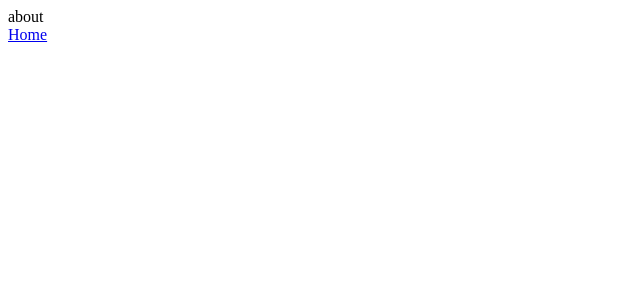
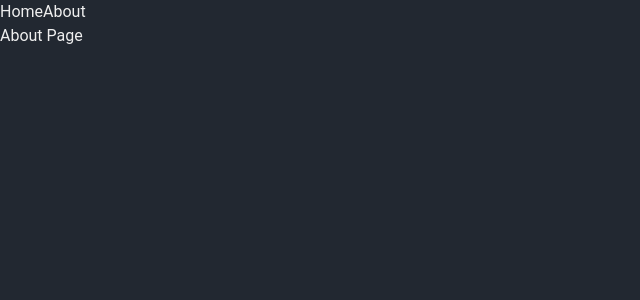
Before and after one commit to ethan-butterworth/my-react-portfolio-v2, a Next.js app: page /about in a window 1280 px wide. Shown: the top 300 px of the page, without its empty margins (0-640 px from the left). Built offline with nearby package versions, Linux system fonts and the light colour scheme.

Commit message:
learning next.js

```diff
--- /dev/null
+++ b/src/app/about/layout.js
@@ -0,0 +1,15 @@
+import React from 'react'
+import Nav from '../../components/nav'
+
+export default function RootLayout({ children }) {
+  return (
+    <html>
+      <body>
+        <Nav />
+        <div>
+          {children}
+        </div>
+      </body>
+    </html>
+  )
+}
--- /dev/null
+++ b/src/app/about/page.js
@@ -0,0 +1,3 @@
+export default function AboutPage() {
+  return <h1>About Page</h1>;
+}
--- a/src/app/globals.css
+++ b/src/app/globals.css
@@ -11,7 +11,7 @@ light blue #00ADB5 (0,173,181)
 white #EEEEEE (238,238,238) */
 
 :root {
-  --foreground-rgb: 255, 255, 255;
+  --foreground-rgb: 238,238,238;
   --background-rgb: 34,40,49;
 }
 
--- a/src/app/layout.js
+++ b/src/app/layout.js
@@ -1,4 +1,4 @@
-import "./globals.css";
+import "./globals.css"
 
 export const metadata = {
   title: "Ethan Butterworth | Portfolio",
@@ -7,8 +7,10 @@ export const metadata = {
 
 export default function RootLayout({ children }) {
   return (
-    <html lang="en">
-      <body>{children}</body>
+    <html>
+      <body>
+        {children}
+      </body>
     </html>
   );
 }
--- a/src/app/page.js
+++ b/src/app/page.js
@@ -1,9 +1,13 @@
-import Main from '../pages/main'
+import React from 'react'
+import Nav from '../components/nav'
 
-export default function Home() {
+const HomePage = () => {
   return (
-    <main>
-      <Main />
-    </main>
-  );
+    <div>
+      <Nav />
+      <h1>Home Page</h1>
+    </div>
+  )
 }
+
+export default HomePage;
--- a/src/components/alt-nav.js
+++ /dev/null
@@ -1,12 +0,0 @@
-import React from 'react'
-import Link from 'next/link'
-
-const nav = () => {
-  return (
-    <div>
-        <Link href='/index'>Home</Link>
-    </div>
-  )
-}
-
-export default nav
--- a/src/components/nav.js
+++ b/src/components/nav.js
@@ -4,7 +4,10 @@ import Link from 'next/link'
 const nav = () => {
   return (
     <div>
-        <Link href='/about'>About</Link>
+        <nav>
+          <Link href="/">Home</Link>
+          <Link href="/about">About</Link>
+        </nav>
     </div>
   )
 }
--- a/src/pages/about.js
+++ /dev/null
@@ -1,13 +0,0 @@
-import React from 'react'
-import AltNav from '../components/alt-nav'
-
-const about = () => {
-  return (
-    <div>
-        about
-        <AltNav />
-    </div>
-  )
-}
-
-export default about
```
Also changed, not shown: src/pages/main.js (deleted, +0 -13 lines).
